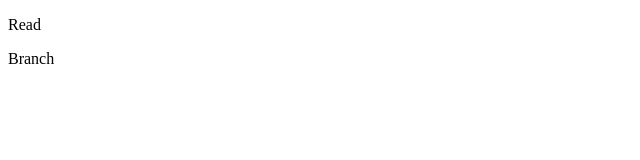
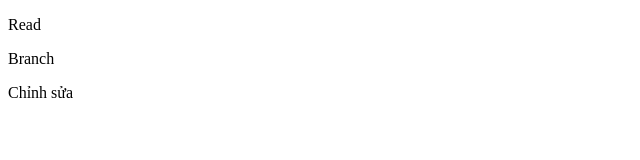
Before and after one commit to sunflower65729703-jpg/hoc-git, a plain HTML site: page index.html in a window 1280 px wide. Shown: the full height of the page, 0-640 px from the left. Drawn offline with Linux system fonts and the light colour scheme.

Commit message:
Update index.html

```diff
--- a/index.html
+++ b/index.html
@@ -8,5 +8,6 @@
 <body>
     <p>Read</p>
     <p>Branch</p>
+    <p>Chỉnh sửa</p
 </body>
 </html>
```
